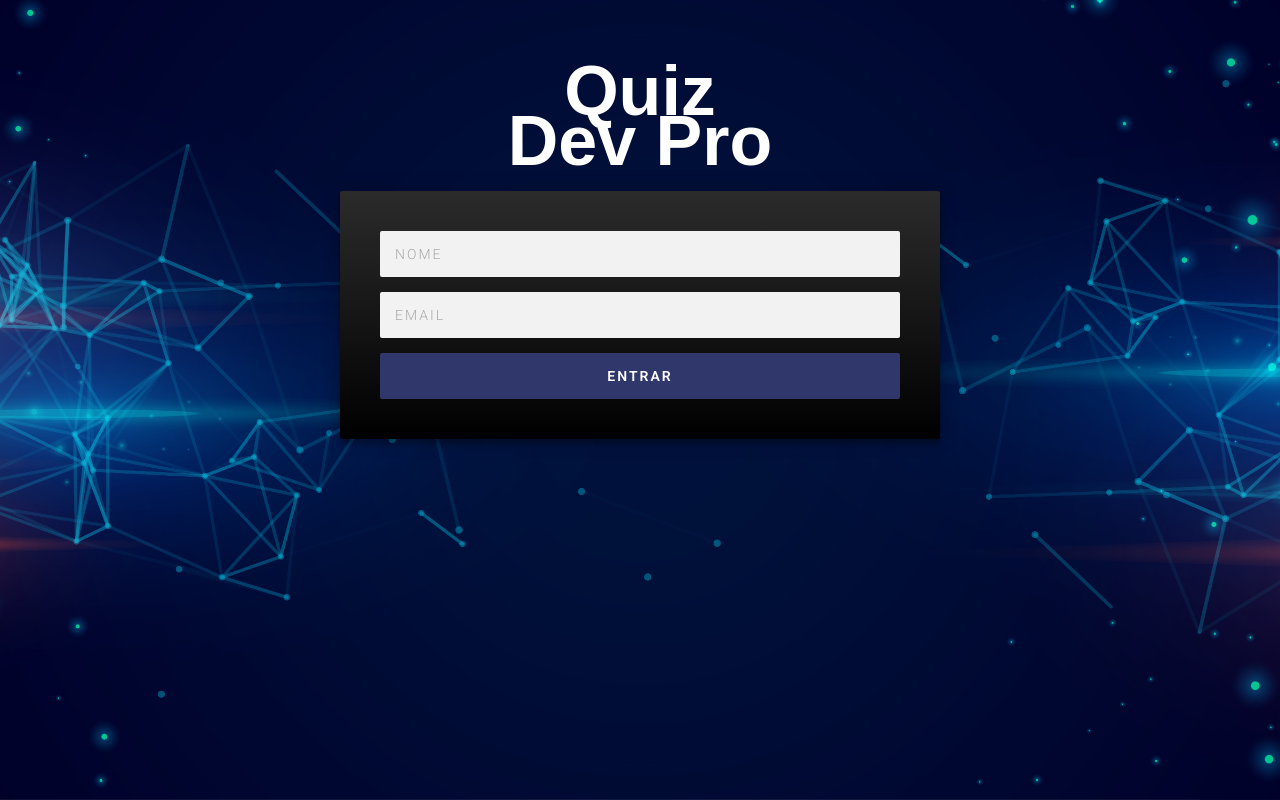
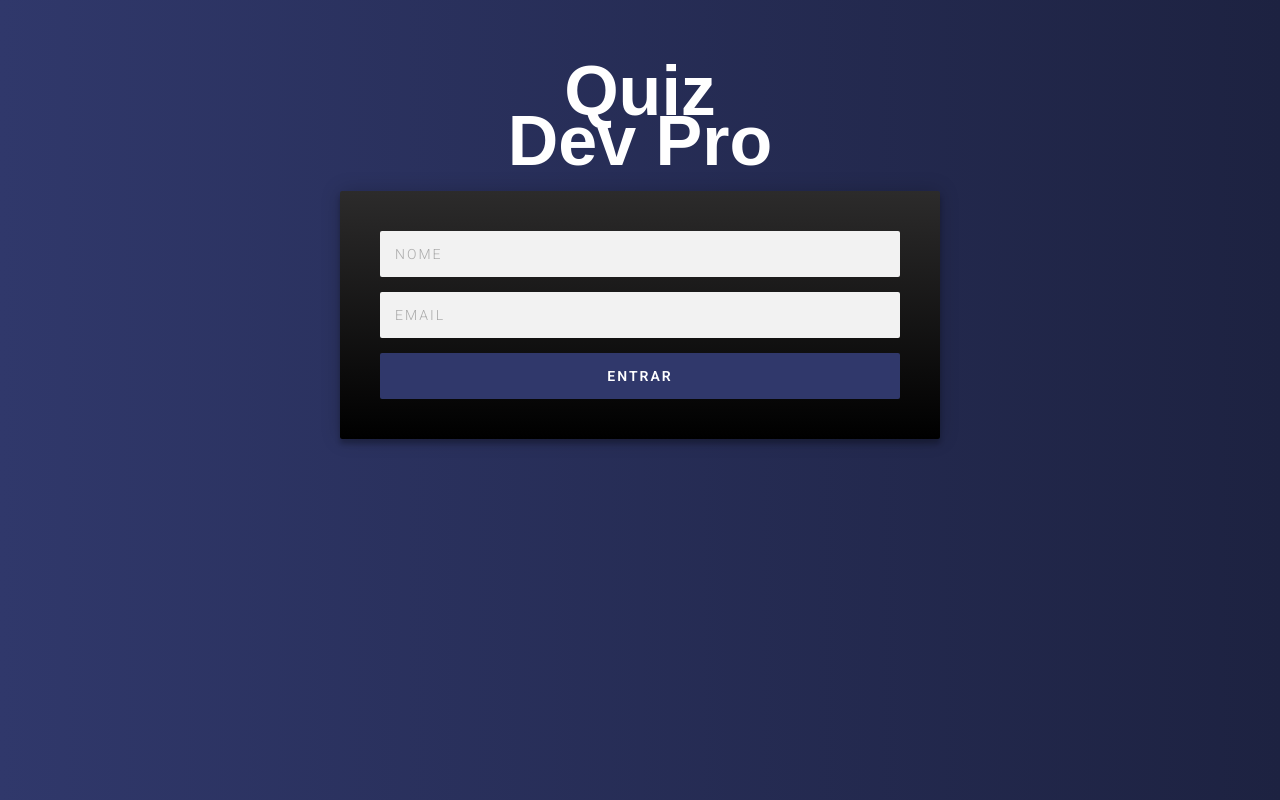
Before and after one commit to GermanUngo/quiz-depro, a Django app: page / in a window 1280 px wide. Run offline with Django 4.2, Linux system fonts and the light colour scheme.

Commit message:
Criada a interfase modelo/template. Fiz algumas modificações no arquivo css para mudar o visual.

```diff
--- a/quiz/base/static/base/assets/styles/app.css
+++ b/quiz/base/static/base/assets/styles/app.css
@@ -20,7 +20,6 @@ body {
     background: -moz-linear-gradient(right, #1D2241, #30386b);
     background: -o-linear-gradient(right, #1D2241, #30386b);
     background: linear-gradient(to left, #1D2241, #30386b);
-    background-image: url("../img/img-bg.jpg");
     transition: background 0.3s, border-radius 0.3s, opacity 0.3s;
     background-position: center center;
     background-repeat: no-repeat;
```
